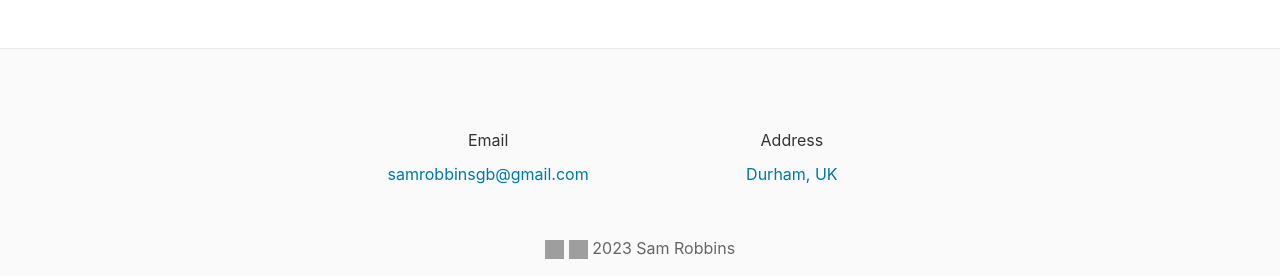
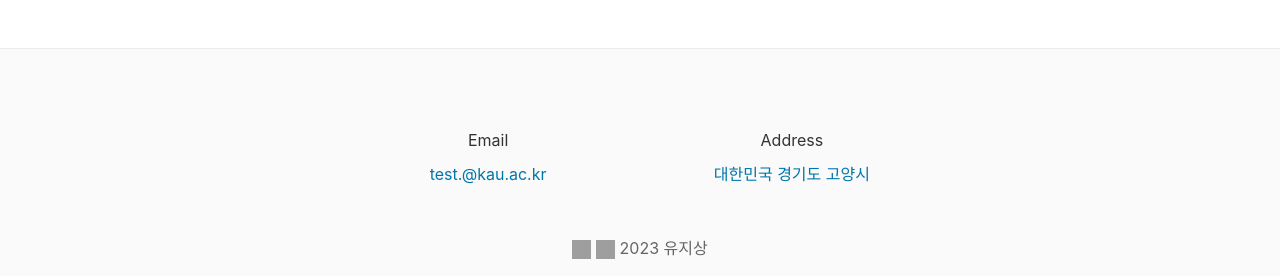
Before and after one commit to You-jisang/You-jisang.github.io, a plain HTML site: page about/index.html in a window 1280 px wide. Shown: the part 577-853 px from the top of the page. Drawn offline with nearby package versions, Linux system fonts and the light colour scheme; grey boxes are pictures that could not be loaded.

Commit message:
modified

```diff
--- a/about/index.html
+++ b/about/index.html
@@ -22,7 +22,7 @@
 
   <meta name="description" property="og:description" content="This is meta description.">
   <meta name="image" property="og:image" content="/">
-  <meta name="author" content="Sam Robbins">
+  <meta name="author" content="유지상">
   <meta name="generator" content="Hugo 0.92.2" />
 
   <!-- plugins -->
@@ -177,7 +177,7 @@
   <div class="uk-container">
     <div class="uk-flex-center" uk-grid>
       <div class="uk-width-1-2 uk-width-1-3@s">
-        <img src="https://You-jisang.github.io/images/about/profile.jpg" alt="author">
+        <img src="https://You-jisang.github.io/workspace/w9/myWebpage/images/about/kau.png" alt="author">
       </div>
       <div class="uk-width-expand@m">
         <p>Hi! I&rsquo;m Sam, a second year Computer Science student from Durham University.
@@ -203,14 +203,14 @@ My specialties can be found on the homepage, of which most are web development o
     <div class="uk-grid-small uk-child-width-1-4@m uk-text-center uk-flex-center uk-margin-medium-bottom" uk-grid>
       <div class="uk-margin-small-bottom">
         <h5 class="uk-margin-small-bottom">Email</h5>
-        <a href="mailto:samrobbinsgb@gmail.com">samrobbinsgb@gmail.com</a>
+        <a href="mailto:test.@kau.ac.kr">test.@kau.ac.kr</a>
 
       </div>
       <div>
         <h5 class="uk-margin-small-bottom">Address</h5>
           <div uk-lightbox>
-            <a href="https://www.google.com/maps/embed/v1/place?q=place_id:ChIJwbHYJaUqfEgRK0Ui9dVGimc&amp;key=AIzaSyAE_4rVAKux_DSPcb_OdSRDaovtPOSk_3U" data-caption="Durham, UK"
-               data-type="iframe">Durham, UK</a>
+            <a href="https://www.google.com/maps/embed/v1/place?q=place_id:ChIJwbHYJaUqfEgRK0Ui9dVGimc&amp;key=AIzaSyAE_4rVAKux_DSPcb_OdSRDaovtPOSk_3U" data-caption="대한민국 경기도 고양시"
+               data-type="iframe">대한민국 경기도 고양시</a>
           </div>
       </div>
     </div>
@@ -222,7 +222,7 @@ My specialties can be found on the homepage, of which most are web development o
       <img loading="lazy" src="https://mirrors.creativecommons.org/presskit/icons/by.svg" style="height: 1.2em;
   width: 1.2em;" alt="CC-BY">
       2023
-      Sam Robbins
+      유지상
     </div>
   </div>
 </footer>
```
Also changed, not shown: blog/first-blog/index.html (+5 -5 lines), blog/index.html (+5 -5 lines), categories/index.html (+6 -6 lines), categories/web-dev/index.html (+6 -6 lines), contact/index.html (+5 -5 lines), index.html (+6 -6 lines), portfolio/example-team-no-github/index.html (+5 -5 lines), portfolio/hugo-portfolio-website/index.html (+5 -5 lines), portfolio/index.html (+5 -5 lines), tags/index.html (+6 -6 lines).
